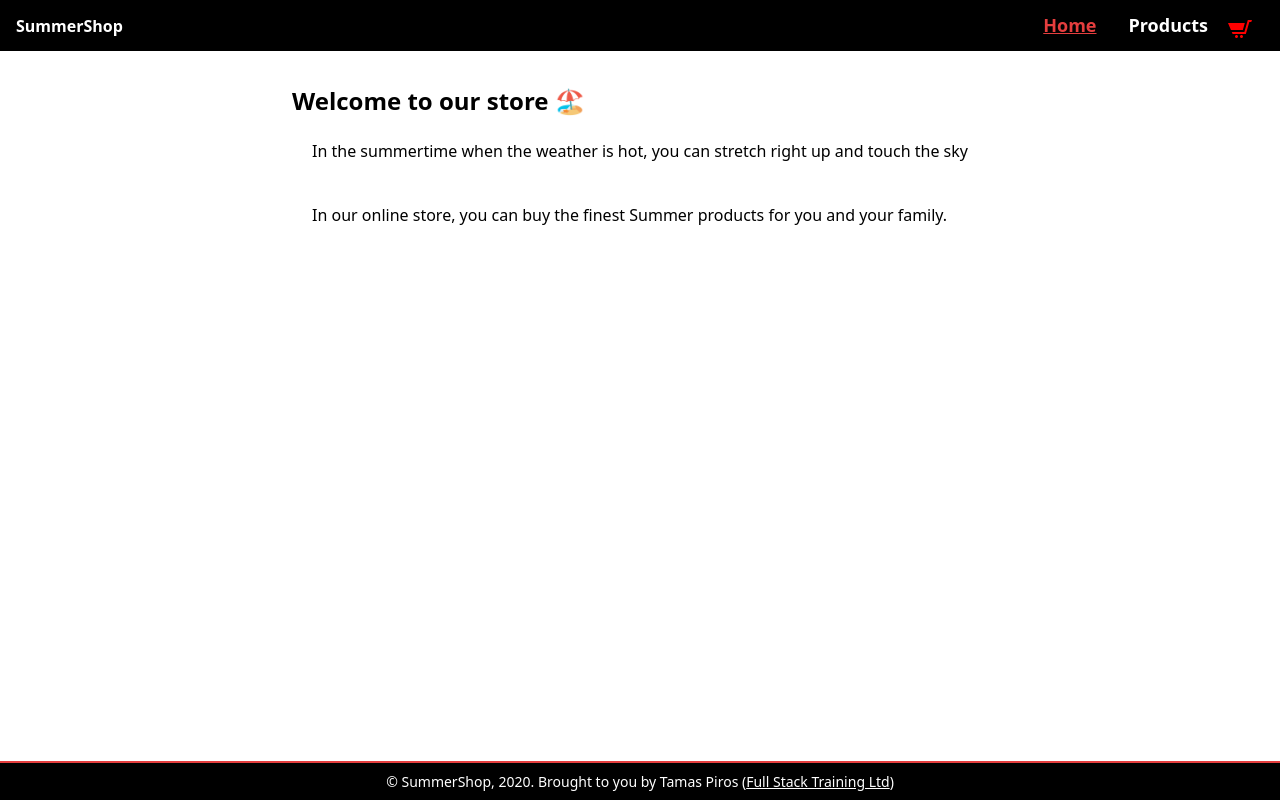
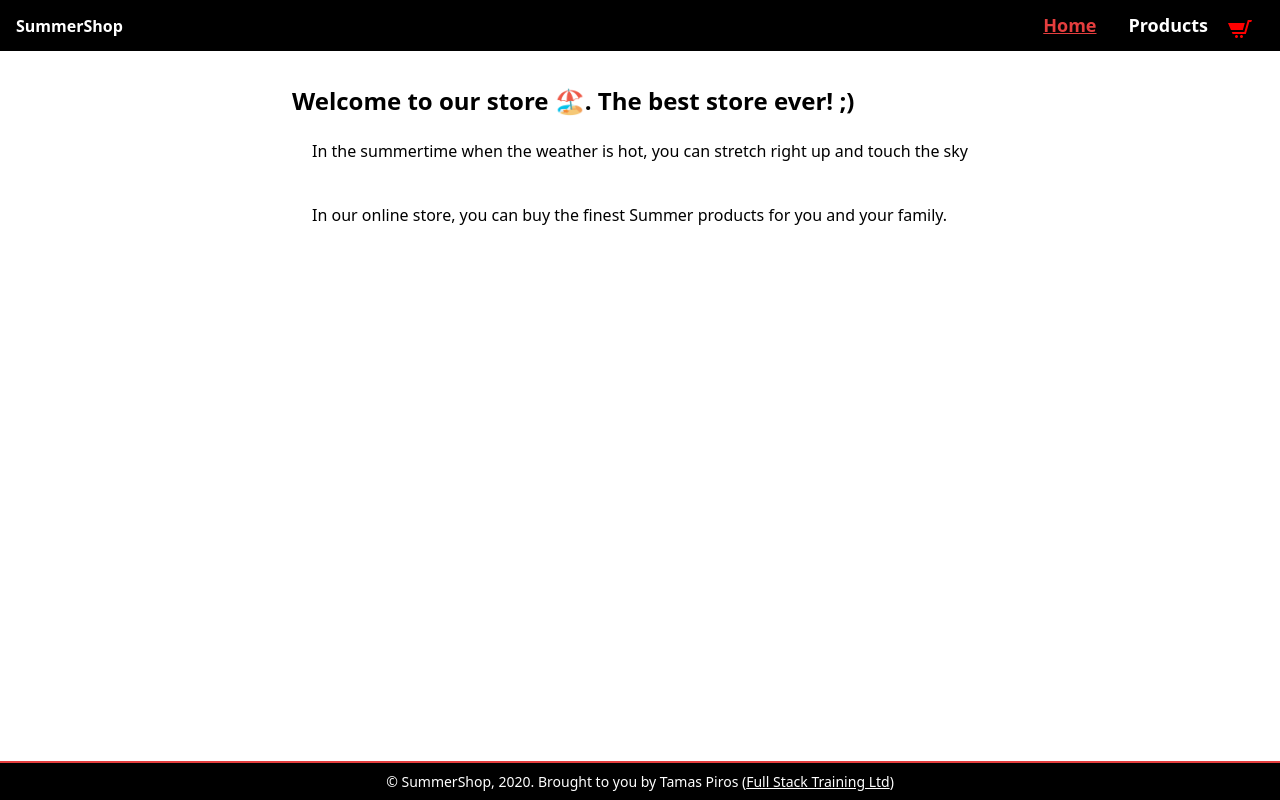
Before and after one commit to tpiros/jsandfriends, a Gatsby site: page / in a window 1280 px wide. Built offline with nearby package versions, Linux system fonts and the light colour scheme; Gatsby itself is replaced by a stand-in of ours.

Commit message:
updated welcome message

```diff
--- a/src/pages/index.js
+++ b/src/pages/index.js
@@ -3,7 +3,7 @@ import React from 'react'
 const IndexPage = () => {
   return (
     <>
-      <h1 className="font-bold text-2xl">Welcome to our store <span role="img" aria-label="Summer Shop">🏖️</span></h1>
+      <h1 className="font-bold text-2xl">Welcome to our store <span role="img" aria-label="Summer Shop">🏖️</span>. The best store ever! ;)</h1>
       <p className="p-5">In the summertime when the weather is hot, you can stretch right up and touch the sky</p>
       <p className="p-5">In our online store, you can buy the finest Summer products for you and your family.</p>
     </>
```
